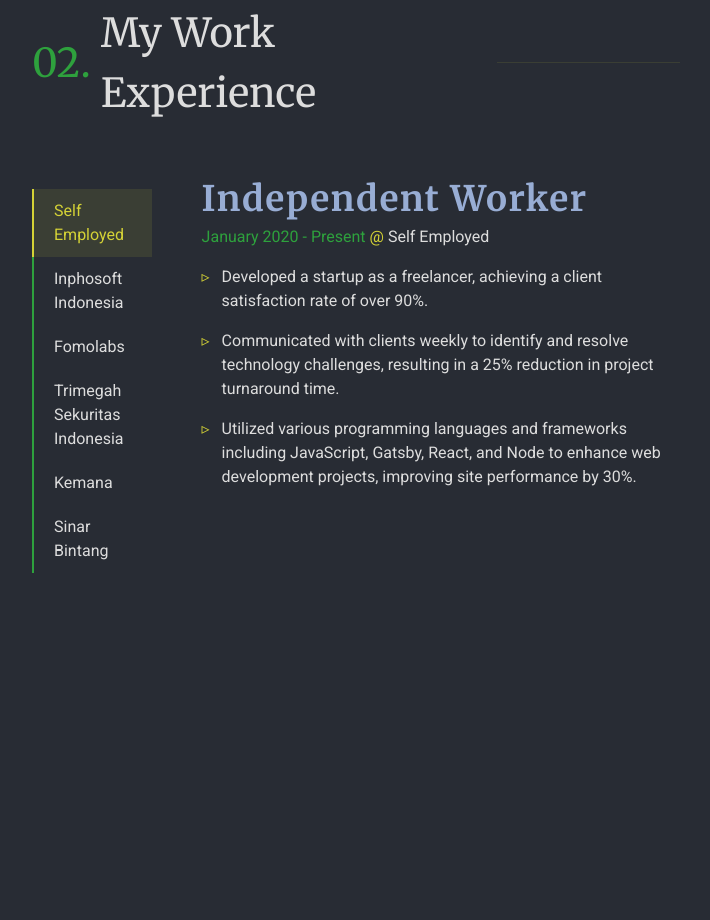
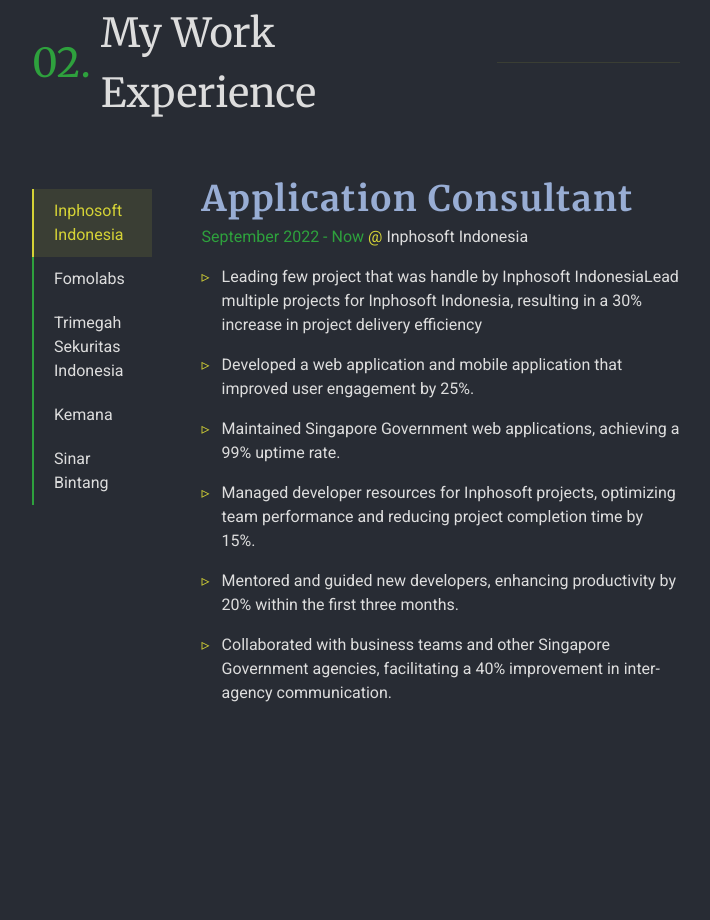
Before and after one commit to wimpykatana/wimkme, a Gatsby site: page / in a window 1280 px wide. Shown: the part 1864-2784 px from the top of the page, without its empty margins (284-994 px from the left). Built offline with nearby package versions, Linux system fonts and the light colour scheme; Gatsby itself is replaced by a stand-in of ours.

Commit message:
new update

```diff
--- a/src/components/Sections/experience.js
+++ b/src/components/Sections/experience.js
@@ -5,20 +5,9 @@
 const joblist = [
   {
     id: 1,
-    nama: 'Self Employed',
-    title: 'Independent Worker',
-    periode: 'January 2020 - Present',
-    desc: [
-      'Developed a startup as a freelancer, achieving a client satisfaction rate of over 90%.',
-      'Communicated with clients weekly to identify and resolve technology challenges, resulting in a 25% reduction in project turnaround time.',
-      'Utilized various programming languages and frameworks including JavaScript, Gatsby, React, and Node to enhance web development projects, improving site performance by 30%.'
-    ]
-  },
-  {
-    id: 2,
     nama: 'Inphosoft Indonesia',
     title: 'Application Consultant',
-    periode: 'September 2022 - September 2024',
+    periode: 'September 2022 - Now',
     desc: [
       'Leading few project that was handle by Inphosoft IndonesiaLead multiple projects for Inphosoft Indonesia, resulting in a 30% increase in project delivery efficiency',
       'Developed a web application and mobile application that improved user engagement by 25%.',
@@ -29,10 +18,10 @@
     ]
   },
   {
-    id: 3,
+    id: 2,
     nama: 'Fomolabs',
     title: 'React.Js Developer',
-    periode: 'January 2022 - September 2022',
+    periode: 'January 2020 - September 2022',
     desc: [
       'Developed a web3 application using React.js, enhancing user engagement by 30%.',
       'Led a small team of two, completing projects ahead of schedule by 15%.',
@@ -40,7 +29,7 @@
     ]
   },
   {
-    id: 4,
+    id: 3,
     nama: 'Trimegah Sekuritas Indonesia',
     title: 'Full Stack Developer',
     periode: 'April 2017 - December 2019',
@@ -52,20 +41,20 @@
     ]
   },
   {
-    id: 5,
+    id: 4,
     nama: 'Kemana',
     title: 'Magento Developer',
     periode: '2015 - Maret 2017',
-    desc:[
+    desc: [
       'Collaborated with a team to build an eCommerce platform using Magento for a client, resulting in a 30% increase in user engagement.'
     ]
   },
   {
-    id: 6,
+    id: 5,
     nama: 'Sinar Bintang',
     title: 'Software Engineer',
     periode: '2011 - 2015',
-    desc:[
+    desc: [
       'Collaborated with a team at Sinar Bintang Web Agency to enhance project delivery efficiency by 20%.',
       'Implemented SEO and SMO strategies that increased client website traffic by 30%.',
       'Developed and maintained code for in-house and client websites using HTML, CSS, Sass, JavaScript, jQuery, and WordPress, resulting in a 25% improvement in site load times.',
@@ -90,7 +79,7 @@
       <div className="experienceContent">
         <div className="company">
           <ul>
-            {joblist.map(({id, nama}) => (
+            {joblist.map(({ id, nama }) => (
               <li
                 data-id={id}
                 className={activeTab == id ? "active" : ""}
@@ -112,8 +101,8 @@
             <div className="companyName">{joblist[activeTab - 1].periode} <span>@</span> <span className="name">{joblist[activeTab - 1].nama}</span> </div>
             <div className="jobDesc">
               <ul>
-                {joblist[activeTab - 1].desc.map((val)=>(
-                  <li key={ val }> { val } </li>
+                {joblist[activeTab - 1].desc.map((val) => (
+                  <li key={val}> {val} </li>
                 ))}
               </ul>
             </div>
```
Also changed, not shown: 1 other file.
